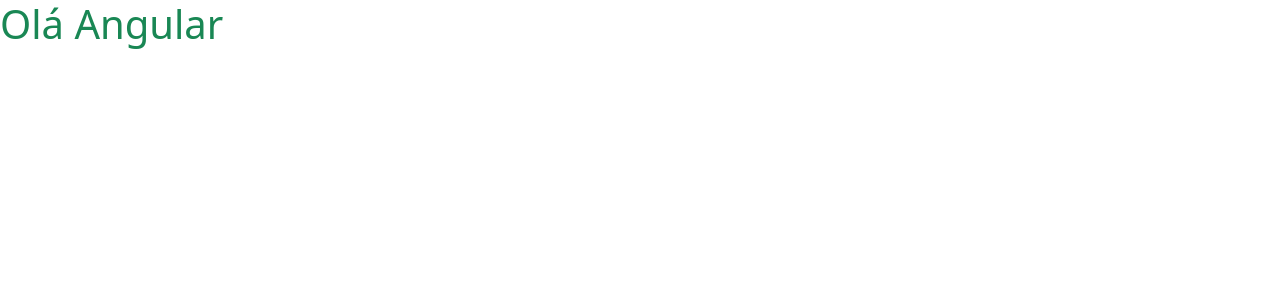
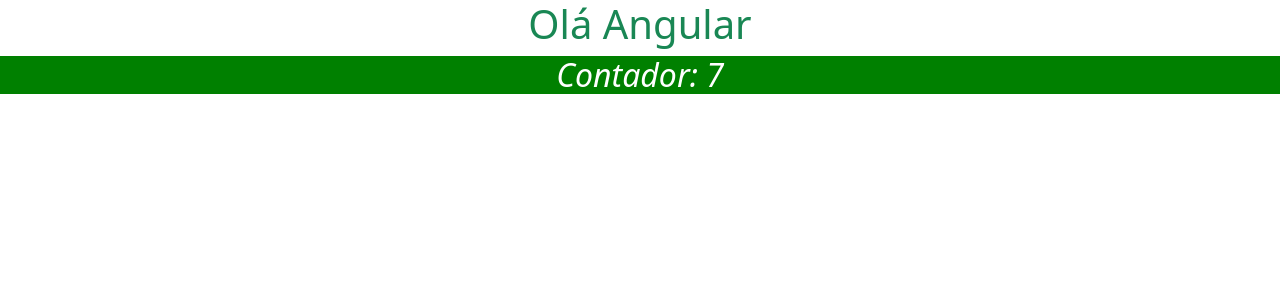
Before and after one commit to bragabriel/BootcampSantander-FullStackDeveloper, an Angular app in the folder Angular/curso_ambiente-angular/: page / in a window 1280 px wide. Shown: the top 300 px of the page. Built offline with nearby package versions, Linux system fonts and the light colour scheme.

Commit message:
feat: diretivas de atributo e estruturais

```diff
--- a/Angular/curso_ambiente-angular/src/app/app.component.css
+++ b/Angular/curso_ambiente-angular/src/app/app.component.css
@@ -0,0 +1,5 @@
+.custom{
+    color: #fff;
+    font-weight: bold;
+    font-style: italic;
+}
--- a/Angular/curso_ambiente-angular/src/app/app.component.html
+++ b/Angular/curso_ambiente-angular/src/app/app.component.html
@@ -1 +1,13 @@
-<h1 class="text-success">Olá Angular</h1>
+<h1 class="text-success text-center">Olá Angular</h1>
+
+<!-- Diretivas de Atributos: -->
+<div
+  [ngStyle]="{ background: count < 5 ? 'red' : 'green'}"
+  [ngClass]="{custom: count > 5}"
+>
+  <h2 class="text-center">Contador: {{count}}</h2>
+</div>
+
+<br>
+<!-- Diretivas Estruturais -->
+<h2 *ngIf="count > 7" class="text-center">O contador passou de 7</h2>
--- a/Angular/curso_ambiente-angular/src/app/app.component.ts
+++ b/Angular/curso_ambiente-angular/src/app/app.component.ts
@@ -1,9 +1,28 @@
-import { Component } from '@angular/core';
+import { Component, OnInit } from '@angular/core';
 
 @Component({
   selector: 'app-root',
   templateUrl: './app.component.html',
   styleUrls: ['./app.component.css']
 })
-export class AppComponent {
+
+export class AppComponent implements OnInit {
+
+  count = 0;
+
+  constructor(){
+
+  }
+
+  ngOnInit(){
+    let interval = setInterval(() => {
+      this.count++;
+
+      if(this.count === 10){
+        clearInterval(interval);
+      }
+
+    }, 1000)
+  }
+
 }
```
